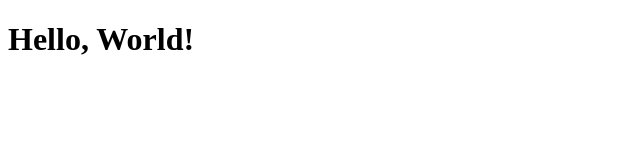
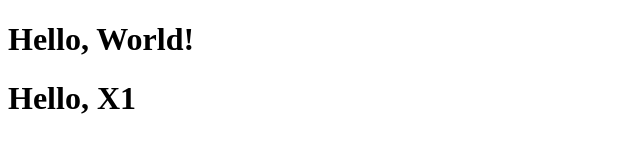
Before and after one commit to toihid/project1, a plain HTML site: page index.html in a window 1280 px wide. Shown: the whole page, without its empty margins (0-640 px from the left). Drawn offline with Linux system fonts and the light colour scheme.

Commit message:
addding hello X1

```diff
--- a/index.html
+++ b/index.html
@@ -7,5 +7,6 @@
   </head>
   <body>
     <h1>Hello, World!</h1>
+    <h1>Hello, X1</h1>
   </body>
 </html>
```
